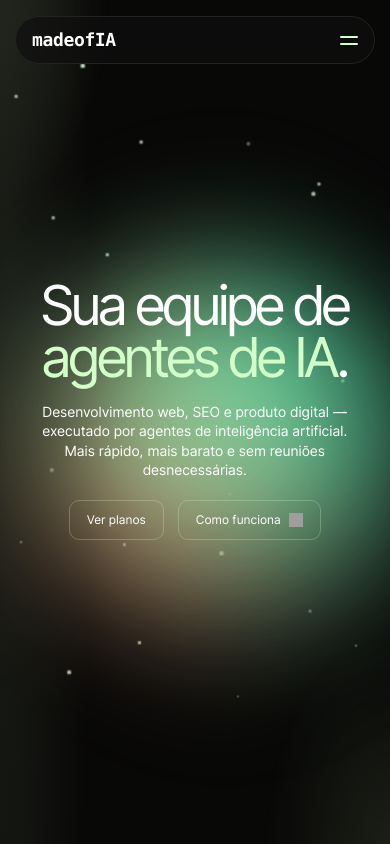
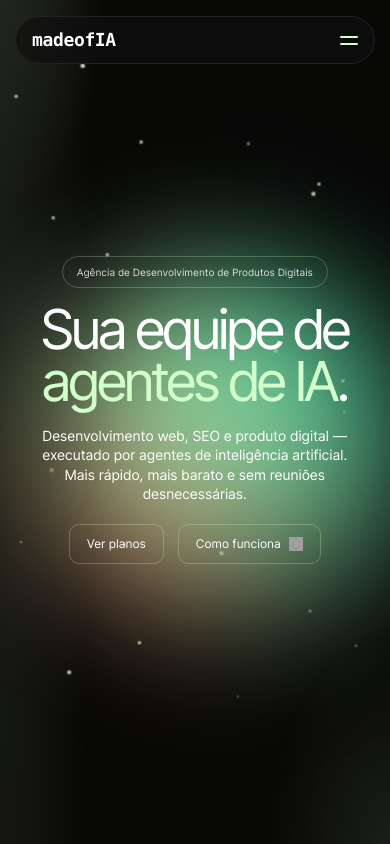
Before and after one commit to marcobrit0/madeofia, a Next.js app: page / in a window 390 px wide. Shown: the top 844 px of the page. Built offline with nearby package versions, Linux system fonts and the light colour scheme; grey boxes are pictures that could not be loaded.

Commit message:
Refine hero label, portfolio links, and plans layout

```diff
--- a/src/app/page.module.css
+++ b/src/app/page.module.css
@@ -193,6 +193,22 @@
   z-index: 2;
 }
 
+.heroPill {
+  align-items: center;
+  border: 1px solid rgba(211, 255, 202, 0.24);
+  border-radius: 999px;
+  color: rgba(255, 255, 255, 0.82);
+  display: inline-flex;
+  font-family: var(--font-display), sans-serif;
+  font-size: 11px;
+  letter-spacing: 0.5px;
+  line-height: 1;
+  margin-bottom: 18px;
+  min-height: 32px;
+  padding: 0 16px;
+  white-space: nowrap;
+}
+
 .heroTitle {
   font-family: var(--font-display), sans-serif;
   font-size: clamp(55px, 8vw, 122px);
@@ -1085,16 +1101,27 @@
 .workList {
   display: flex;
   flex-direction: column;
-  gap: 0;
+  gap: 14px;
 }
 
 .workItem {
-  border-bottom: 1px solid rgba(255, 255, 255, 0.08);
-  padding: 0 0 22px;
+  background: rgba(255, 255, 255, 0);
+  border: 1px solid rgba(255, 255, 255, 0.08);
+  border-radius: 10px;
+  color: inherit;
+  cursor: pointer;
+  display: block;
+  padding: 20px 22px 22px;
+  text-decoration: none;
+  transition:
+    background 0.28s ease,
+    border-color 0.28s ease,
+    box-shadow 0.28s ease;
 }
 
 .workItemActive {
-  border-bottom-color: rgba(211, 255, 202, 0.18);
+  background: rgba(255, 255, 255, 0.02);
+  border-color: rgba(211, 255, 202, 0.18);
 }
 
 .workItemActive .workMeta {
@@ -1105,8 +1132,12 @@
   color: rgba(255, 255, 255, 0.74);
 }
 
-.workItem + .workItem {
-  margin-top: 18px;
+.workItem:hover,
+.workItem:focus-visible {
+  background: rgba(255, 255, 255, 0.03);
+  border-color: rgba(211, 255, 202, 0.16);
+  box-shadow: inset 0 0 0 1px rgba(211, 255, 202, 0.03);
+  outline: none;
 }
 
 .workMeta {
@@ -1153,7 +1184,7 @@
 }
 
 .planGrid {
-  grid-template-columns: repeat(3, minmax(0, 1fr));
+  grid-template-columns: repeat(2, minmax(0, 1fr));
 }
 
 .planCard {
@@ -1618,6 +1649,15 @@
     transform: translateY(-4px);
   }
 
+  .heroPill {
+    font-size: 10px;
+    margin-bottom: 16px;
+    max-width: calc(100vw - 40px);
+    padding: 0 14px;
+    text-align: center;
+    white-space: normal;
+  }
+
   .heroDescription {
     max-width: 310px;
   }
--- a/src/app/page.tsx
+++ b/src/app/page.tsx
@@ -80,18 +80,21 @@ const workItems = [
   {
     year: "2024",
     title: "CriarRecibo",
+    href: "https://criarrecibo.com.br",
     description:
       "Gerador de recibos online para MEIs brasileiros. 10 landing pages otimizadas para SEO, geração de PDF no navegador, 180K+ buscas mensais no nicho.",
   },
   {
     year: "2024",
     title: "TextoIA",
+    href: "https://textoia.com.br",
     description:
       "Ferramenta de escrita com IA para o mercado brasileiro. Corretor, gerador e aprimorador de texto com SEO orgânico como motor de crescimento.",
   },
   {
     year: "2024",
     title: "Bizu",
+    href: "https://bizu.chat",
     description:
       "Plataforma de chat com IA para o Brasil. Interface em português, integração com modelos de linguagem e pagamento via PIX.",
   },
@@ -977,6 +980,9 @@ export default function Home() {
             initial={prefersReducedMotion ? false : "hidden"}
             animate={prefersReducedMotion ? undefined : "show"}
           >
+            <motion.div className={styles.heroPill} variants={revealUp}>
+              Agência de Desenvolvimento de Produtos Digitais
+            </motion.div>
             <motion.h1 className={styles.heroTitle} variants={revealUp}>
               Sua equipe de{" "}
               <span className={styles.heroAccent}>agentes de IA</span>.
@@ -1110,25 +1116,29 @@ export default function Home() {
           <div className={styles.workLayout}>
             <motion.div className={styles.workList} variants={staggerChildren}>
               {workItems.map((item, index) => (
-                <motion.article
+                <motion.a
                   key={item.title}
                   className={`${styles.workItem} ${activeWork === index ? styles.workItemActive : ""}`}
+                  href={item.href}
+                  target="_blank"
+                  rel="noreferrer"
                   variants={revealUp}
                   initial={prefersReducedMotion ? false : "hidden"}
                   whileInView={prefersReducedMotion ? undefined : "show"}
                   viewport={{ once: true, amount: 0.6 }}
                   onHoverStart={() => setActiveWork(index)}
-                  whileHover={prefersReducedMotion ? undefined : { borderColor: "rgba(211,255,202,0.16)" }}
+                  onFocus={() => setActiveWork(index)}
+                  whileHover={prefersReducedMotion ? undefined : "hover"}
                 >
                   <div className={styles.workMeta}>{item.year}</div>
-                  <motion.div className={styles.workRow} whileHover="hover">
+                  <motion.div className={styles.workRow}>
                     <div>
                       <h3>{item.title}</h3>
                       <p>{item.description}</p>
                     </div>
                     <ArrowIcon className={styles.workArrow} variants={arrowHoverVariants} />
                   </motion.div>
-                </motion.article>
+                </motion.a>
               ))}
             </motion.div>
             <motion.div className={styles.workPreview} variants={revealUp}>
@@ -1171,7 +1181,7 @@ export default function Home() {
                     <div className={styles.planPrice}>{plan.price}</div>
                     <div className={styles.planPeriod}>{plan.period}</div>
                   </div>
-                  {plan.popular ? <span className={styles.planBadge}>Most Popular</span> : null}
+                  {plan.popular ? <span className={styles.planBadge}>Popular</span> : null}
                 </div>
                 <div className={styles.planDivider} />
                 <ul className={styles.planFeatures}>
```
